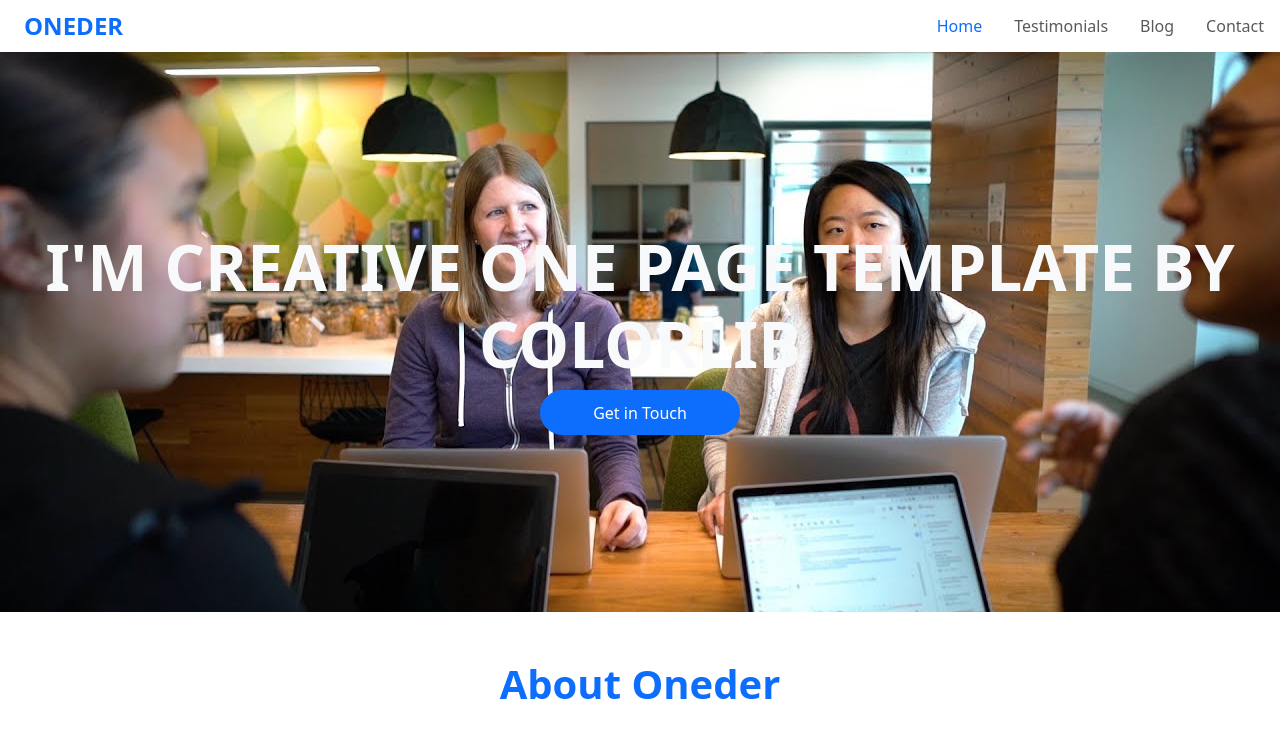
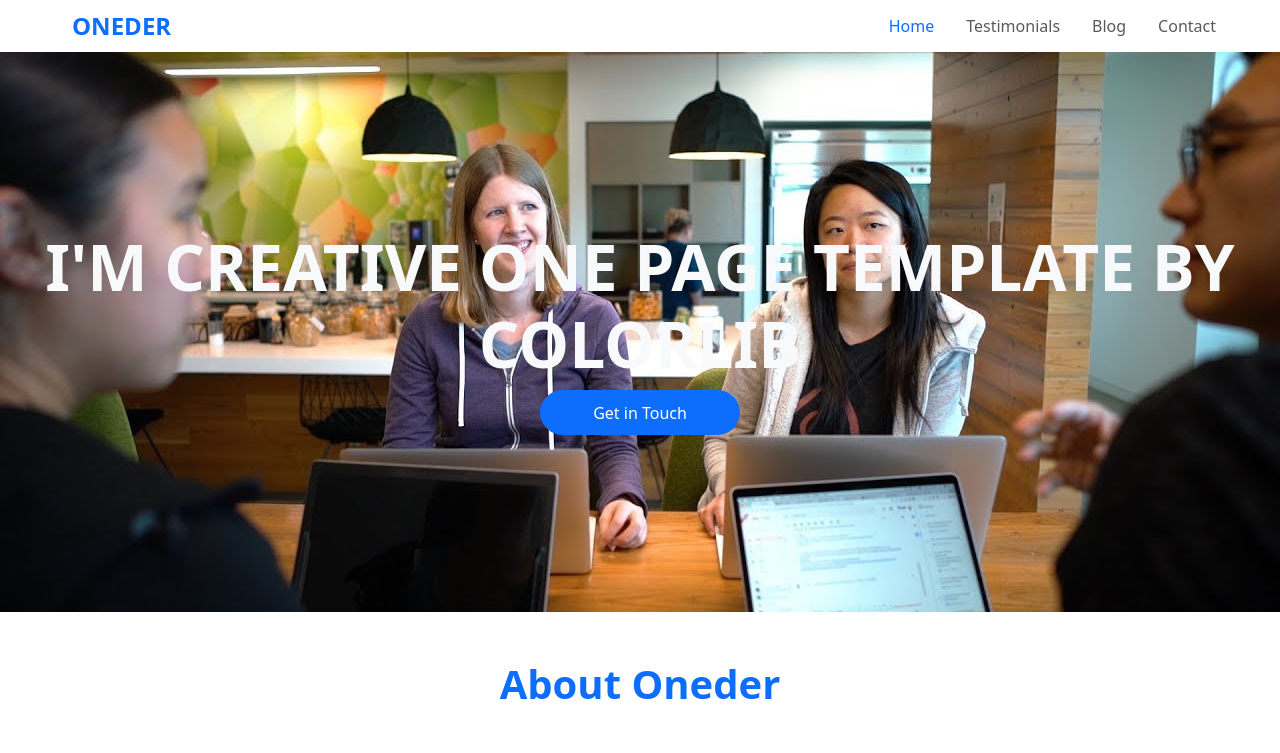
Before and after one commit to PrachiCitrusbug/site-task, a plain HTML site: page index.html in a window 1280 px wide. Shown: the top 753 px of the page. Drawn offline with nearby package versions, Linux system fonts and the light colour scheme.

Commit message:
suggested changes

```diff
--- a/index.html
+++ b/index.html
@@ -12,7 +12,7 @@
         <div class="container-fluid" id="nav-content">
             <img src="assets/images/landing-page.jpg" alt="engineers working from the office" class="img-fluid" id="hero-img">
             <div class="row">
-                <nav class="navbar navbar-expand-lg bg-body">
+                <nav class="navbar navbar-expand-lg bg-body px-5">
                     <div class="col">
                         <a href="#" id="nav-text-logo" class="navbar-brand ms-4">ONEDER</a>
                     </div>
```
